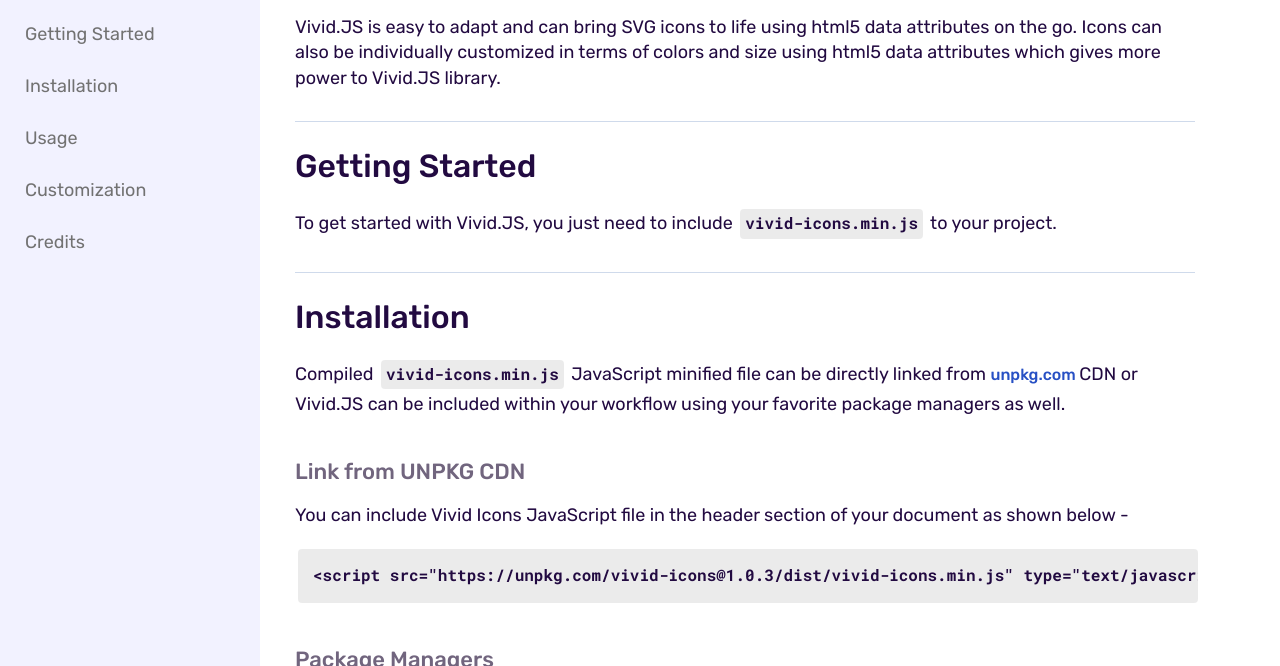
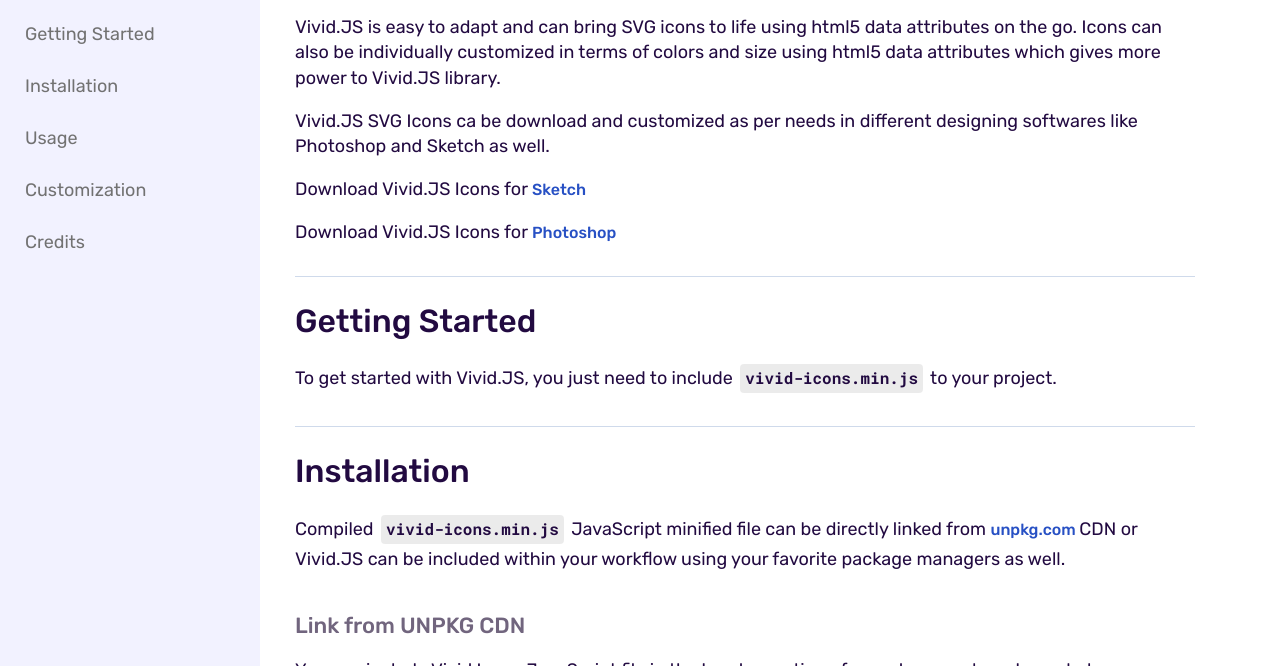
Before and after one commit to webkul/vivid, a plain HTML site: page docs.html in a window 1280 px wide. Shown: the part 134-800 px from the top of the page. Drawn offline with Linux system fonts and the light colour scheme; a script that the page names is missing.

Commit message:
Updated Docs

```diff
--- a/docs.html
+++ b/docs.html
@@ -83,6 +83,9 @@
                     <p>Vivid.JS is easy to adapt and can bring SVG icons to life using html5 data attributes on the go. Icons
                         can also be individually customized in terms of colors and size using html5 data attributes which
                         gives more power to Vivid.JS library.</p>
+                    <p>Vivid.JS SVG Icons ca be download and customized as per needs in different designing softwares like Photoshop and Sketch as well.</p>
+                    <p>Download Vivid.JS Icons for <a href="https://bit.ly/vivid-sketch" target="_blank" rel="noopener">Sketch</a></p>
+                    <p>Download Vivid.JS Icons for <a href="https://bit.ly/vivid-ps" target="_blank" rel="noopener"> Photoshop</a></p>
                 </div>
                 <!--//Block-->
 
```
